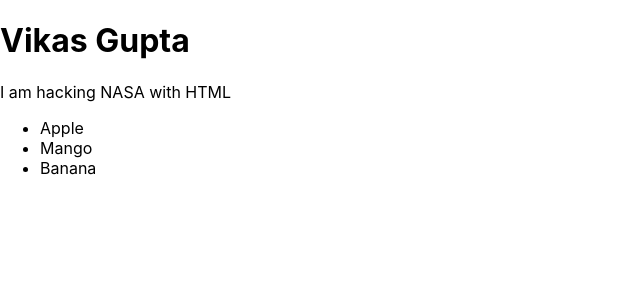
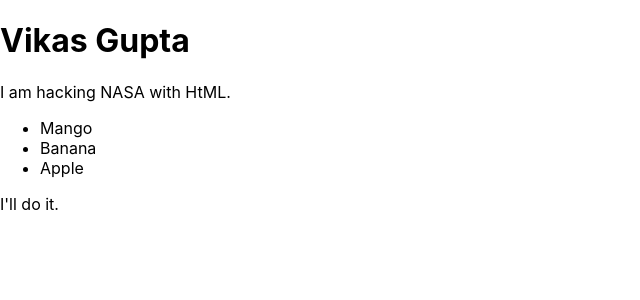
Before and after one commit to viikkkas/React--HelloWorld, a React (Create React App) app: page / in a window 1280 px wide. Shown: the top 300 px of the page, without its empty margins (0-640 px from the left). Built offline with nearby package versions, Linux system fonts and the light colour scheme.

Commit message:
Another update

```diff
--- a/src/App.js
+++ b/src/App.js
@@ -1,17 +1,16 @@
 import React from 'react';
 import logo from './logo.svg';
 import './App.css';
+import Header from './components/Header';
+import MainContent from './components/MainContent';
+import Footer from './components/Footer';
 
 function App() {
   return (
     <div>
-       <h1>Vikas Gupta</h1>
-        <p>I am hacking NASA with HTML</p>
-        <ul>
-            <li>Apple</li>
-            <li>Mango</li>
-            <li>Banana</li>
-        </ul>
+       <Header />
+       <MainContent />
+       <Footer />
     </div>
   );
 }
--- a/src/components/AboutMe.js
+++ /dev/null
@@ -1,17 +0,0 @@
-import React from "react"
-
-function AboutMe() {
-    return(
-      <div>
-        <h1>Vikas Gupta</h1>
-        <p>I am hacking NASA with HTML</p>
-        <ul>
-            <li>Apple</li>
-            <li>Mango</li>
-            <li>Banana</li>
-        </ul>
-      </div>
-    )
-}
-
-export default AboutMe;
--- /dev/null
+++ b/src/components/Footer.js
@@ -0,0 +1,13 @@
+import React from "react";
+
+function Footer() {
+    return(
+        <div>
+            <footer>
+                I'll do it.
+            </footer>
+        </div>
+    )
+}
+
+export default Footer;
--- /dev/null
+++ b/src/components/Header.js
@@ -0,0 +1,10 @@
+import React from "react"
+
+function Header() {
+    return(
+        <h1>Vikas Gupta</h1>
+    )
+
+}
+
+export default Header;
--- /dev/null
+++ b/src/components/MainContent.js
@@ -0,0 +1,16 @@
+import React from "react"
+
+function MainContent() {
+    return(
+        <div>
+            <p>I am hacking NASA with HtML.</p>
+            <ul>
+                <li>Mango</li>
+                <li>Banana</li>
+                <li>Apple</li>
+            </ul>
+        </div>
+    )
+}
+
+export default MainContent
--- a/src/index.js
+++ b/src/index.js
@@ -3,7 +3,6 @@
 import './index.css';
 import App from './App';
 import * as serviceWorker from './serviceWorker';
-import AboutMe from "./components/AboutMe"
 
 ReactDOM.render(
   <App/>,
```
